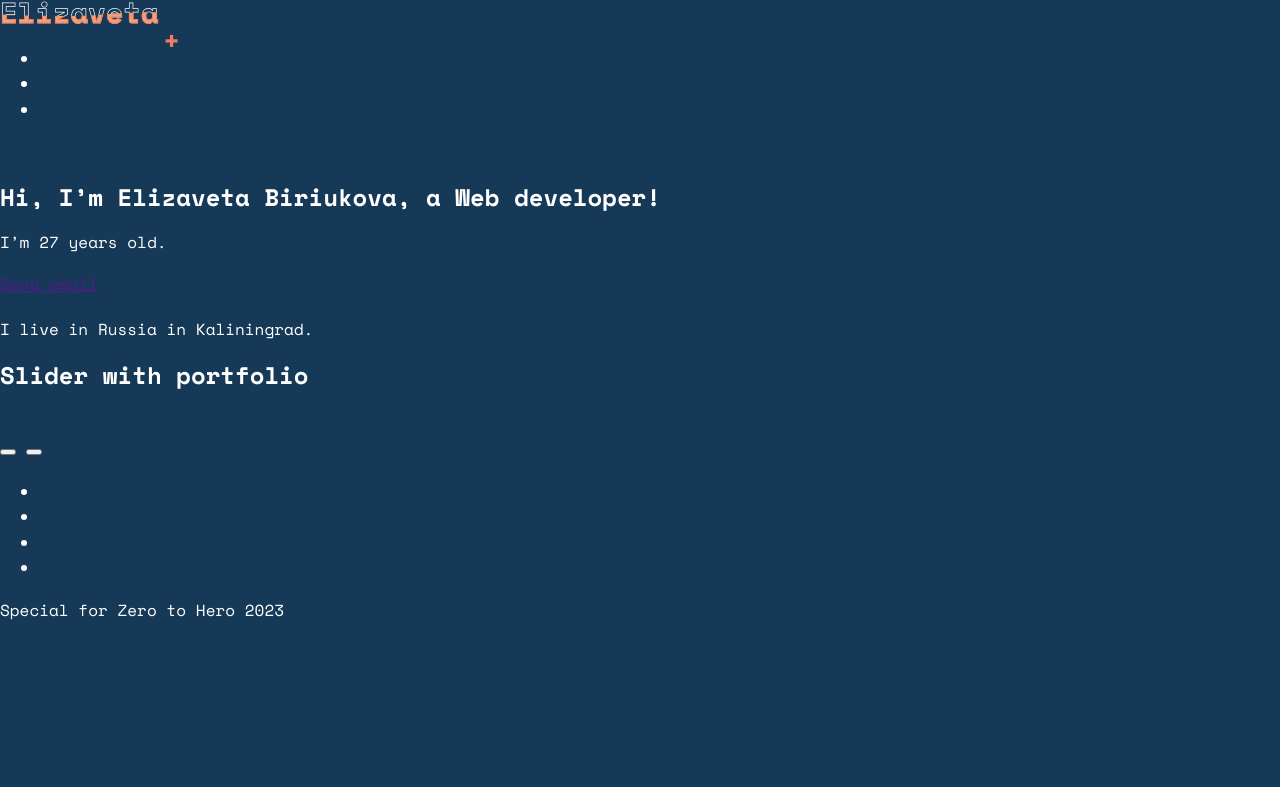
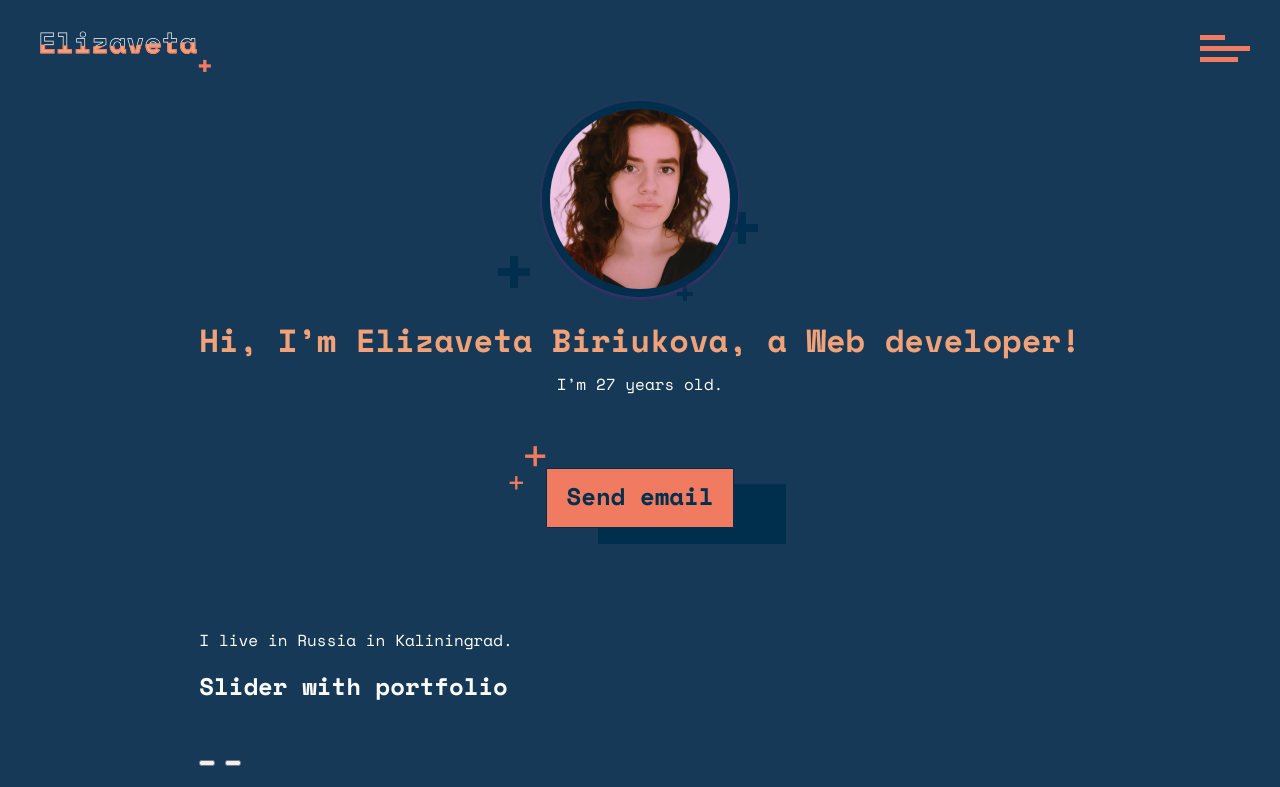
Before and after one commit to ElizavetaBiryukova/from_zero_to_hero, a plain HTML site: page index.html in a window 1280 px wide. Shown: the top 787 px of the page. Drawn offline with Linux system fonts and the light colour scheme.

Commit message:
Adds header and home section

```diff
--- /dev/null
+++ b/css/blocks/burger.css
@@ -0,0 +1,33 @@
+.burger {
+    position: fixed;
+    top: 32px;
+    right: 30px;
+    display: flex;
+    flex-direction: column;
+    width: 50px;
+    cursor: pointer;
+}
+
+.burger__item {
+    background: var(--orange);
+    height: 5px;
+    margin: 3px 0;
+    transition: .4s cubic-bezier(0.68, -0.6, 0.32, 1.6);
+}
+
+.burger:hover .burger__item {
+    background: var(--light-blue);
+}
+
+.burger__item--one {
+    width: 50%;
+}
+
+.burger__item--two {
+    width: 100%;
+}
+
+
+.burger__item--three {
+    width: 75%;
+}
--- /dev/null
+++ b/css/blocks/home.css
@@ -0,0 +1,70 @@
+.home {
+    display: flex;
+    flex-direction: column;
+    align-items: center;
+    background: url("../../img/stars.svg") no-repeat 48% 32%;
+    margin-bottom: 100px;
+}
+
+.home__title {
+    text-align: center;
+    color: var(--light-orange);
+    margin-top: 20px;
+    margin-bottom: 0px;
+    font-size: var(--h-size);
+    line-height: 2rem;
+}
+
+.home__description {
+    margin-bottom: 70px;
+}
+
+.home__image {
+    width: 180px;
+    height: 180px;
+    object-fit: cover;
+    border: 8px solid var(--dark-blue);
+    border-radius: 50%;
+    box-shadow: 0px 1px 4px rgba(255, 0, 200, 0.3);
+    transition: 0.3s;
+}
+
+.home__button-link {
+    text-decoration: none;
+    color: var(--dark-blue);
+    font-weight: 700;
+    font-size: 1.5rem;
+}
+
+.home__button {
+    position: relative;
+    background-color: var(--orange);
+    padding: 15px 20px;
+    box-shadow: 52px 16px var(--dark-blue);
+    transition: all 200ms ease;
+    border: 1px solid var(--dark-blue);
+}
+
+.home__button::before {
+    content: "+";
+    color: var(--orange);
+    font-size: 3rem;
+    position: absolute;
+    right: 201px;
+    bottom: 73px;
+    display: block;
+    width: 12px;
+    height: 12px;
+}
+
+.home__button::after {
+    content: "+";
+    color: var(--orange);
+    font-size: 2rem;
+    position: absolute;
+    right: 215px;
+    bottom: 45px;
+    display: block;
+    width: 12px;
+    height: 12px;
+}
--- a/css/blocks/logo.css
+++ b/css/blocks/logo.css
@@ -11,8 +11,8 @@
     content: "+";
     color: var(--orange);
     position: absolute;
-    right: 0px;
-    bottom: 0px;
+    right: 5px;
+    bottom: 5px;
     display: block;
     width: 8px;
     height: 8px;
--- /dev/null
+++ b/css/blocks/main-nav.css
@@ -0,0 +1,3 @@
+.main-nav {
+    display: none;
+}
--- a/css/blocks/page-header.css
+++ b/css/blocks/page-header.css
@@ -0,0 +1,10 @@
+.page-header {
+    width: 100%;
+}
+
+.page-header__wrapper {
+    display: flex;
+    padding-top: 30px;
+    padding-bottom: 40px;
+    width: 100%;
+}
--- a/css/blocks/page.css
+++ b/css/blocks/page.css
@@ -9,6 +9,11 @@
 }
 
 .page__body {
+    display: flex;
+    margin: 0%;
+    flex-direction: column;
+    align-items: center;
     min-height: 100%;
-    margin: 0;
+    padding: 0% 3%;
+    min-width: 190px;
 }
--- a/css/style.css
+++ b/css/style.css
@@ -5,3 +5,6 @@
 @import "./blocks/page.css";
 @import "./blocks/page-header.css";
 @import "./blocks/logo.css";
+@import "./blocks/main-nav.css";
+@import "./blocks/burger.css";
+@import "./blocks/home.css";
--- a/index.html
+++ b/index.html
@@ -7,6 +7,7 @@
     <meta name="viewport" content="width=device-width, initial-scale=1.0">
     <title>Curriculum vitae</title>
     <link rel="stylesheet" href="css/style.css">
+    <link rel="icon" href="favicon.ico">
 </head>
 
 <body class="page__body">
@@ -18,7 +19,13 @@
                     <span class="logo__waves logo__waves--2">Elizaveta</span>
                 </a>
             </div>
-            <div class="page-header__burger"></div>
+            <div class="page-header__burger burger">
+
+                    <span class="burger__item burger__item--one"></span>
+                    <span class="burger__item burger__item--two"></span>
+                    <span class="burger__item burger__item--three"></span>
+
+            </div>
             <nav class="page-header__nav main-nav">
                 <div class="main-nav__wrapper">
                     <ul class="main-nav__list">
@@ -41,12 +48,12 @@
         <h1 class="visually-hidden">Curriculum vitae of Elizaveta Biryukova</h1>
         <section class="home">
             <div class="home__picture">
-                <img src="" alt="" class="home__image">
+                <img src="./img/me.jpg" alt="avatar" class="home__image">
             </div>
             <h2 class="home__title">Hi, I’m Elizaveta Biriukova, a Web developer!</h2>
             <p class="home__description">I’m 27 years old.</p>
             <div class="home__button">
-                <a href="" class="home__button-link" aria-label="">Send email</a>
+                <a href="mailto:twerdioreschek@gmail.com" class="home__button-link" aria-label="Send email">Send email</a>
             </div>
         </section>
 
```
Also changed, not shown: favicon.ico (added), img/me.jpg (added), img/stars.svg (added).
